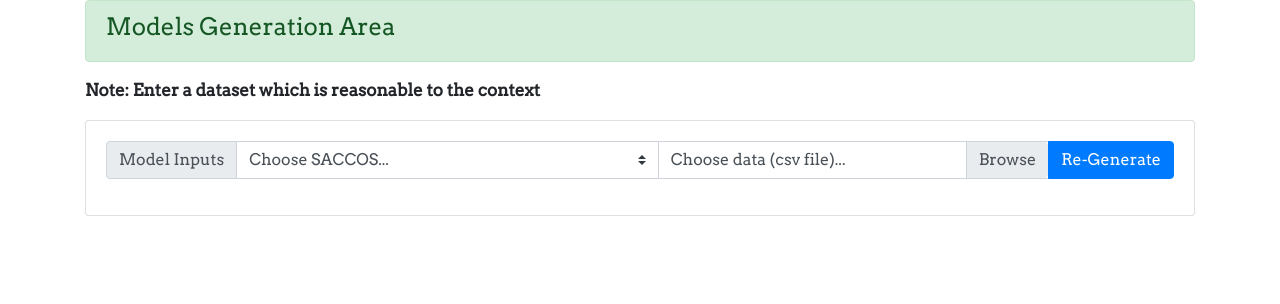
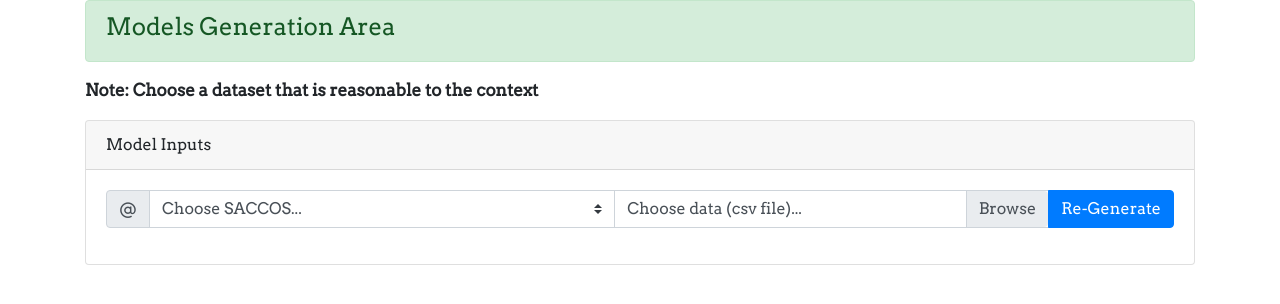
Before and after one commit to kamala96/saccos-prediction, a Flask app: page /generate in a window 1280 px wide. Shown: the part 68-372 px from the top of the page. Run offline with Flask 2, Linux system fonts and the light colour scheme; data comes from the database, SQL or seed files in the repository; some libraries are stand-ins or nearby versions.

Commit message:
updaes- 14 jun 2022

```diff
--- a/saccoss_prediction/templates/generate_models.html
+++ b/saccoss_prediction/templates/generate_models.html
@@ -16,12 +16,13 @@
     <div class="intro">
       <b>
         <p class="Note">
-          <b>Note: Enter a dataset which is reasonable to the context</b>
+          <b>Note: Choose a dataset that is reasonable to the context</b>
         </p>
       </b>
     </div>
 
     <div class="card mb-2">
+      <div class="card-header container-fluid">Model Inputs</div>
       <div class="card-body">
         {% with messages = get_flashed_messages(with_categories=True) %} {% if
         messages %} {% for category, message in messages %}
@@ -36,7 +37,7 @@
           <div class="input-group mb-3">
             <div class="input-group-prepend">
               <label class="input-group-text" for="inputGroupSelect01">
-                Model Inputs
+                @
               </label>
             </div>
             <select
```
